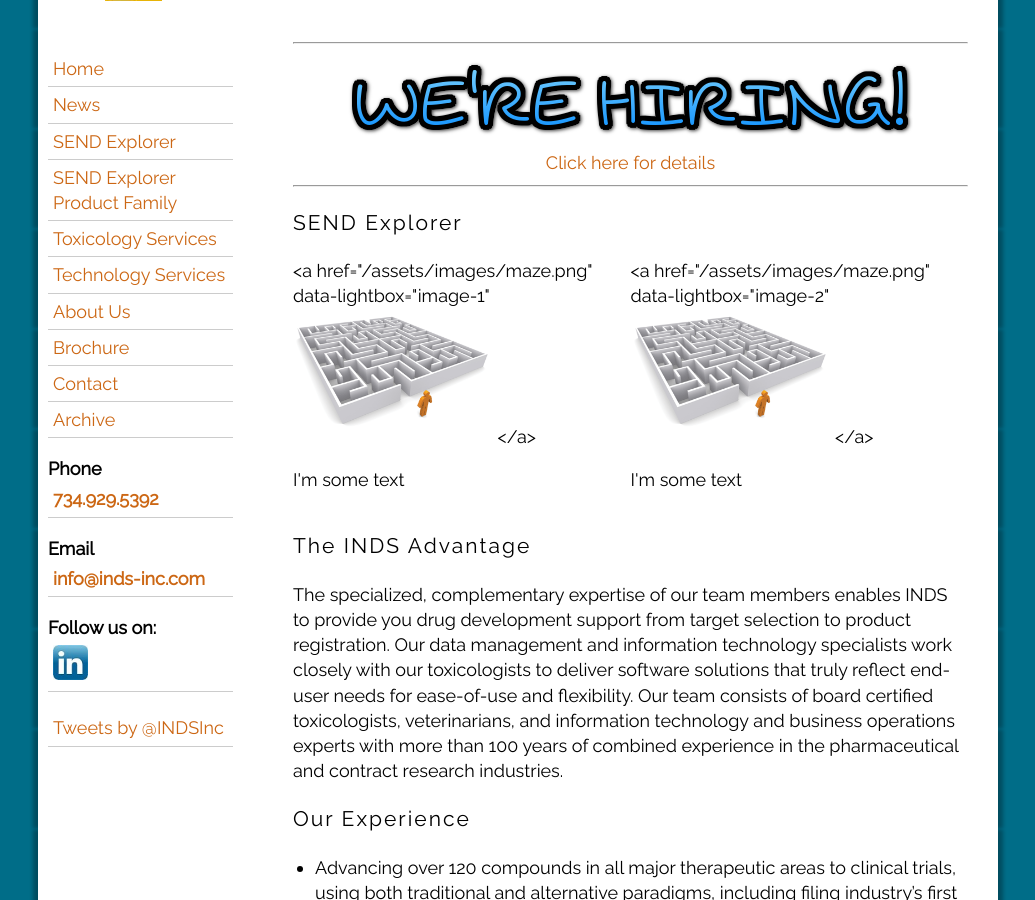
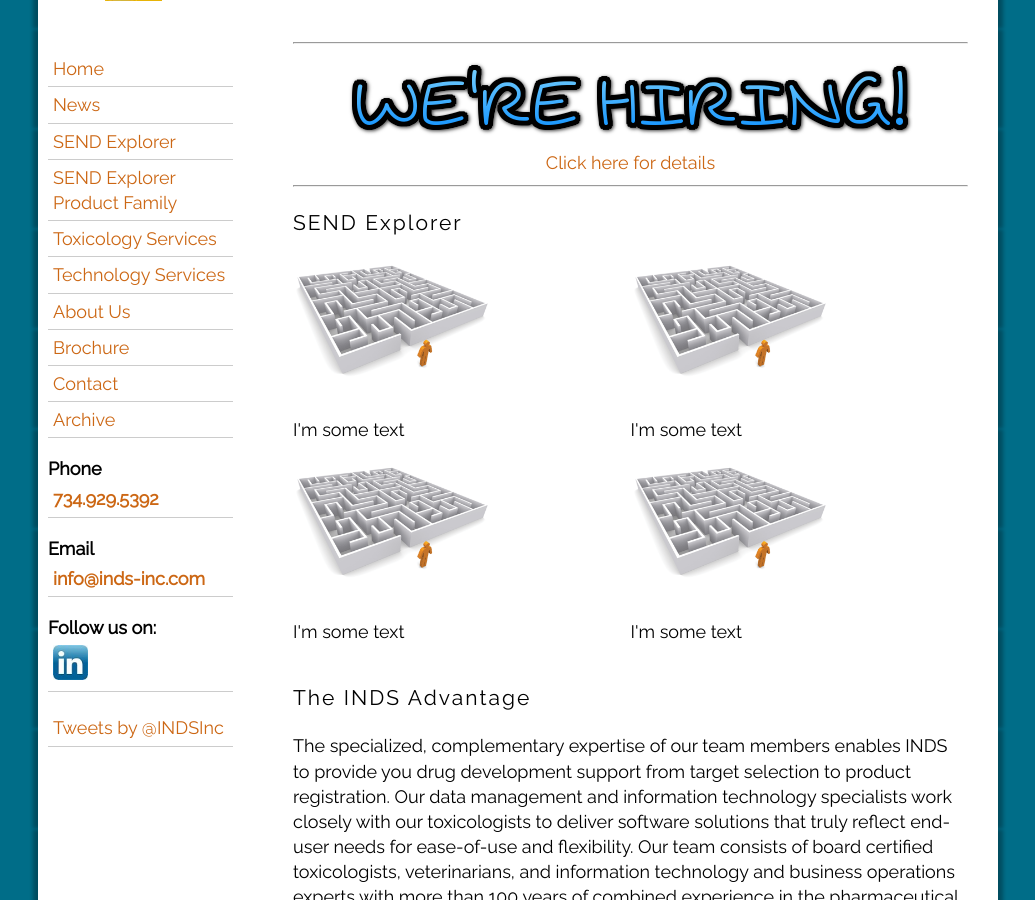
Before and after one commit to inds-inc/inds-inc.github.io, a Jekyll site: the page built from index1.md, in a window 1280 px wide and 900 px high, scrolled down 379 px. Shown: the whole window, without its empty margins (122-1157 px from the left). Built offline with Jekyll 4.4.1, drawn with Linux system fonts in a browser that asks for light colours; comment, search, counter and statistics services are not loaded.

Commit message:
fix missing bracket

```diff
--- a/index1.md
+++ b/index1.md
@@ -14,14 +14,28 @@
 <div class="pure-g">
   <div class="pure-u-1-2">
     <a href="/assets/images/maze.png"
-       data-lightbox="image-1"
+       data-lightbox="image-1">
       <img class="thumbsize" src="/assets/images/maze.png" alt="" />
     </a>
     <p>I'm some text</p>
   </div>
   <div class="pure-u-1-2">
     <a href="/assets/images/maze.png"
-       data-lightbox="image-2"
+       data-lightbox="image-2">
+      <img class="thumbsize" src="/assets/images/maze.png" alt="" />
+    </a>
+    <p>I'm some text</p>
+  </div>
+  <div class="pure-u-1-2">
+    <a href="/assets/images/maze.png"
+       data-lightbox="image-3">
+      <img class="thumbsize" src="/assets/images/maze.png" alt="" />
+    </a>
+    <p>I'm some text</p>
+  </div>
+  <div class="pure-u-1-2">
+    <a href="/assets/images/maze.png"
+       data-lightbox="image-4">
       <img class="thumbsize" src="/assets/images/maze.png" alt="" />
     </a>
     <p>I'm some text</p>
```
